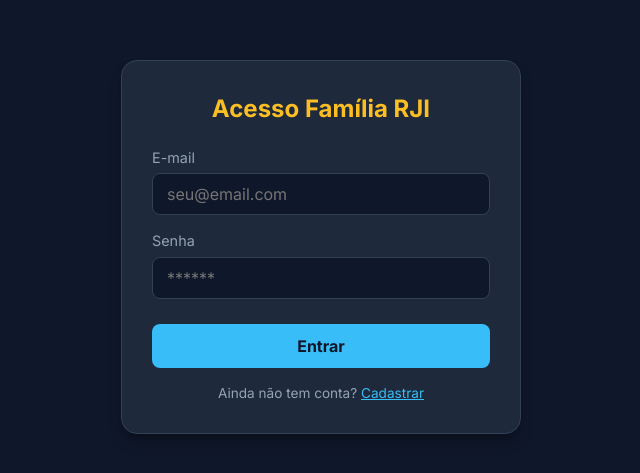
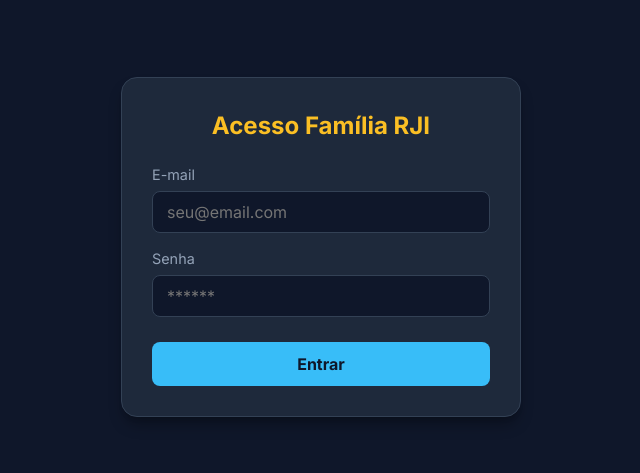
Before and after one commit to rodrigoraxufa123-del/minha-loja, a website: page public/index.html in a window 1280 px wide. Shown: the part 153-626 px from the top of the page, without its empty margins (319-959 px from the left). Drawn offline with Linux system fonts and the light colour scheme; no server answers.

Commit message:
apagando o cadastro

```diff
--- a/public/index.html
+++ b/public/index.html
@@ -467,9 +467,6 @@
                 </div>
                 <button type="submit" class="btn-submit" id="btn-texto">Entrar</button>
             </form>
-            <div class="toggle-auth" id="toggle-btn">
-                Ainda não tem conta? <span id="link-alternar">Cadastrar</span>
-            </div>
         </div>
     </div>
 
```
